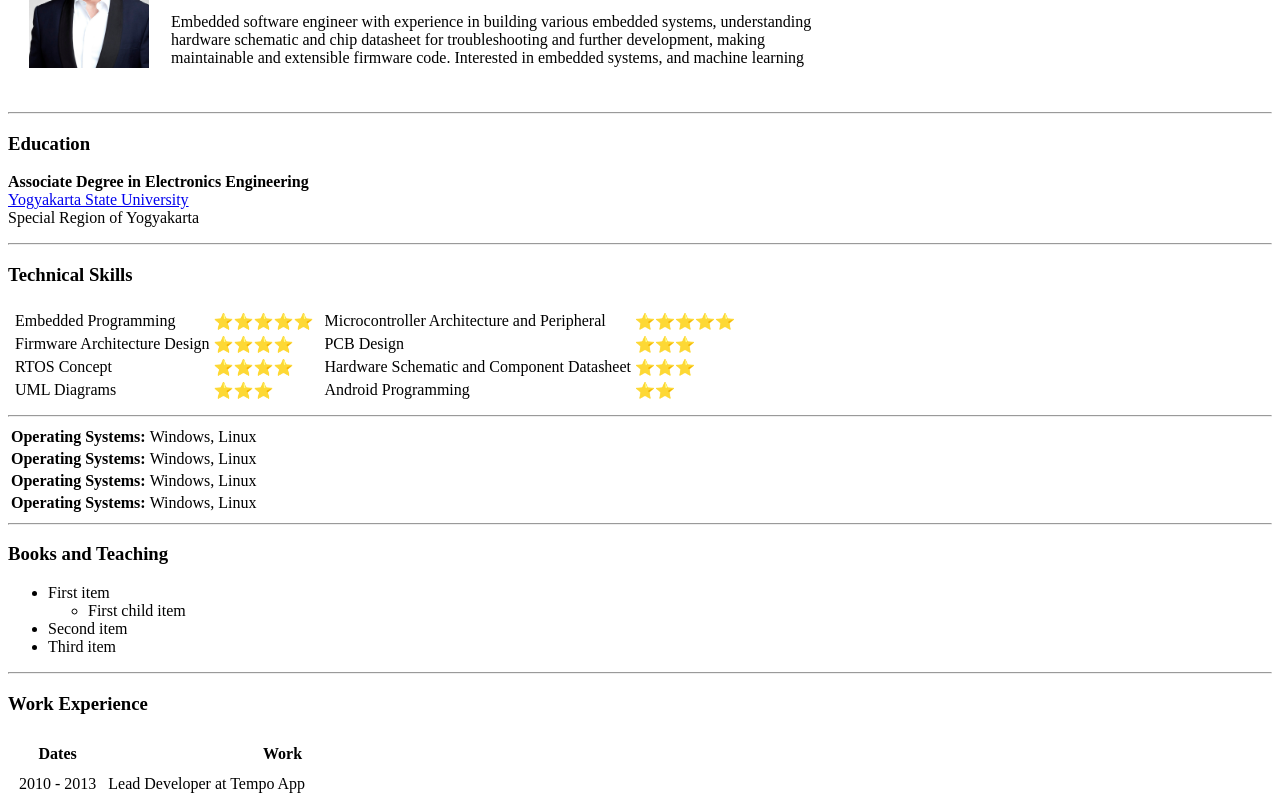
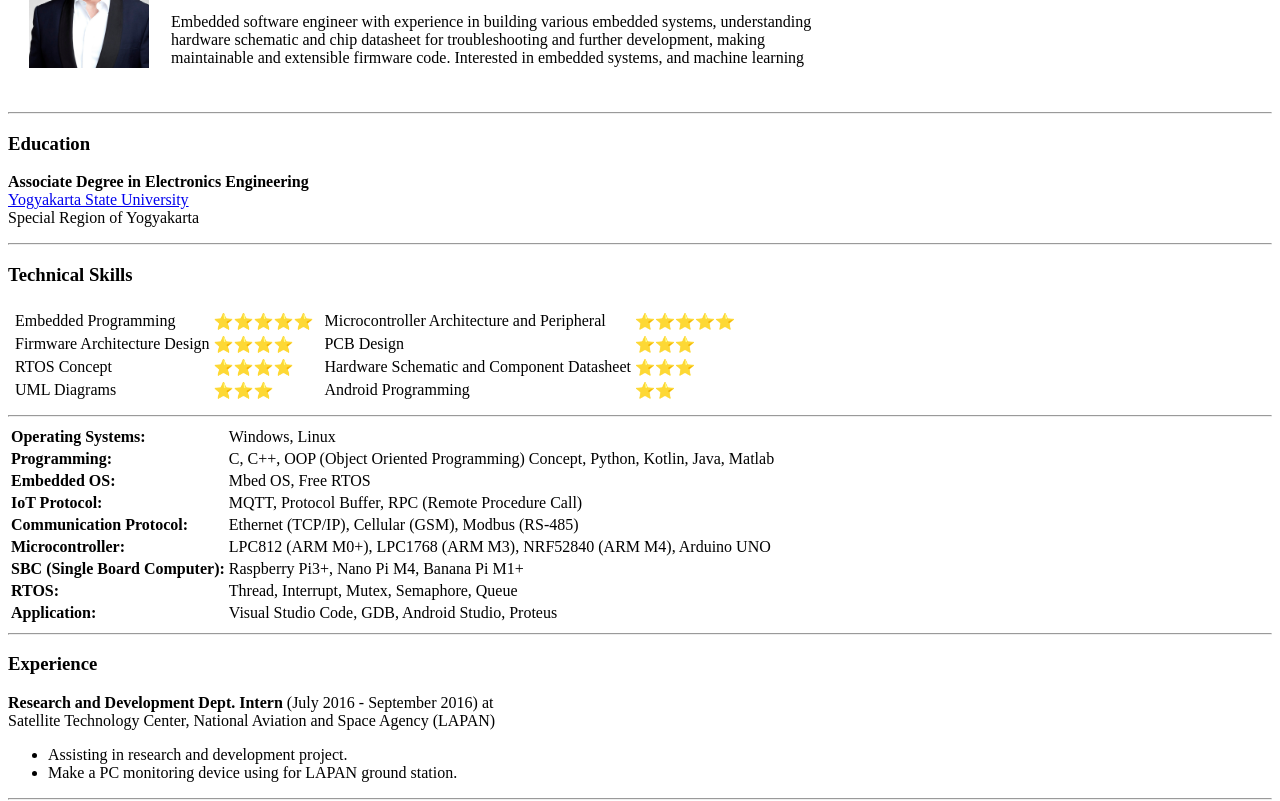
Before and after one commit to ilhamidin/cv, a plain HTML site: page index.html in a window 1280 px wide. Shown: the part 130-931 px from the top of the page. Drawn offline with Linux system fonts and the light colour scheme.

Commit message:
Update cv

```diff
--- a/index.html
+++ b/index.html
@@ -81,18 +81,48 @@
             <td>Windows, Linux</td>
         </tr>
         <tr>
-            <td><strong>Operating Systems:</strong></td>
-            <td>Windows, Linux</td>
+            <td><strong>Programming:</strong></td>
+            <td>C, C++, OOP (Object Oriented Programming) Concept, Python, Kotlin, Java, Matlab</td>
         </tr>
         <tr>
-            <td><strong>Operating Systems:</strong></td>
-            <td>Windows, Linux</td>
+            <td><strong>Embedded OS:</strong></td>
+            <td>Mbed OS, Free RTOS</td>
         </tr>
         <tr>
-            <td><strong>Operating Systems:</strong></td>
-            <td>Windows, Linux</td>
+            <td><strong>IoT Protocol:</strong></td>
+            <td>MQTT, Protocol Buffer, RPC (Remote Procedure Call)</td>
+        </tr>
+        <tr>
+            <td><strong>Communication Protocol:</strong></td>
+            <td>Ethernet (TCP/IP), Cellular (GSM), Modbus (RS-485)</td>
+        </tr>
+        <tr>
+            <td><strong>Microcontroller:</strong></td>
+            <td>LPC812 (ARM M0+), LPC1768 (ARM M3), NRF52840 (ARM M4), Arduino UNO</td>
+        </tr>
+        <tr>
+            <td><strong>SBC (Single Board Computer):</strong></td>
+            <td>Raspberry Pi3+, Nano Pi M4, Banana Pi M1+</td>
+        </tr>
+        <tr>
+            <td><strong>RTOS:</strong></td>
+            <td>Thread, Interrupt, Mutex, Semaphore, Queue</td>
+        </tr>
+        <tr>
+            <td><strong>Application:</strong></td>
+            <td>Visual Studio Code, GDB, Android Studio, Proteus</td>
         </tr>
     </table>
+    <hr>
+    <h3>Experience</h3>
+    <p>
+        <strong>Research and Development Dept. Intern</strong> (July 2016 - September 2016) at <br>
+        Satellite Technology Center, National Aviation and Space Agency (LAPAN)<br>
+        <ul>
+            <li>Assisting in research and development project.</li>
+            <li>Make a PC monitoring device using for LAPAN ground station.</li>
+        </ul>
+    </p>
     <hr>
     <h3>Books and Teaching</h3>
     <ul>
```
